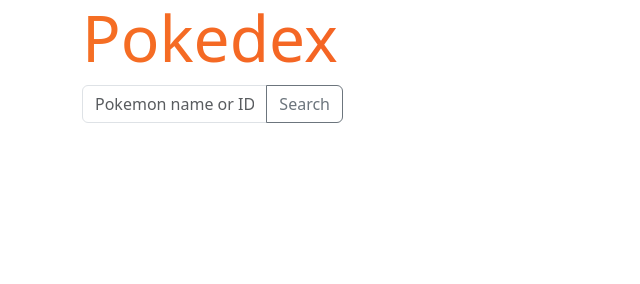
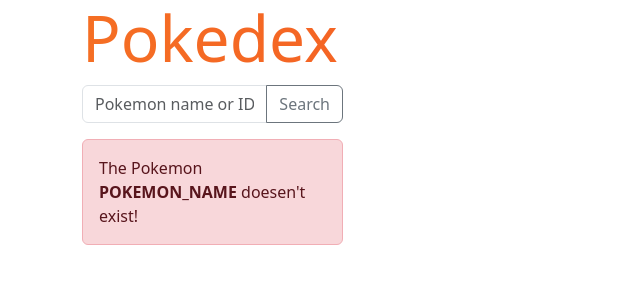
Before and after one commit to gruvix/Pokedex, a website: page index.html in a window 1280 px wide. Shown: the whole page, without its empty margins (0-640 px from the left). Drawn offline with nearby package versions, Linux system fonts and the light colour scheme.

Commit message:
Revert "renamed error element id"
This reverts commit 4b0b94d24d48cafd6ffd5bb00d0e2142120cc716.

```diff
--- a/index.html
+++ b/index.html
@@ -25,8 +25,8 @@
                     <input type="text" class="form-control" id="pokemonIdInput" placeholder="Pokemon name or ID" aria-label="Pokemon name or ID" aria-describedby="pokemon-id-input">
                     <button class="btn btn-outline-secondary" type="button" id="searchPokemonByIdButton">Search</button>
                 </div>
-                <div class="alert alert-danger hidden" role="alert" id="pokemonNotFound">
-                    The Pokemon <strong id="pokemonNameError">POKEMON_NAME</strong> doesen't exist!
+                <div class="alert alert-danger" role="alert" id="pokemonNotFound">
+                    The Pokemon <strong class="pokemonName">POKEMON_NAME</strong> doesen't exist!
                 </div>
             </div>
         </div>
```
